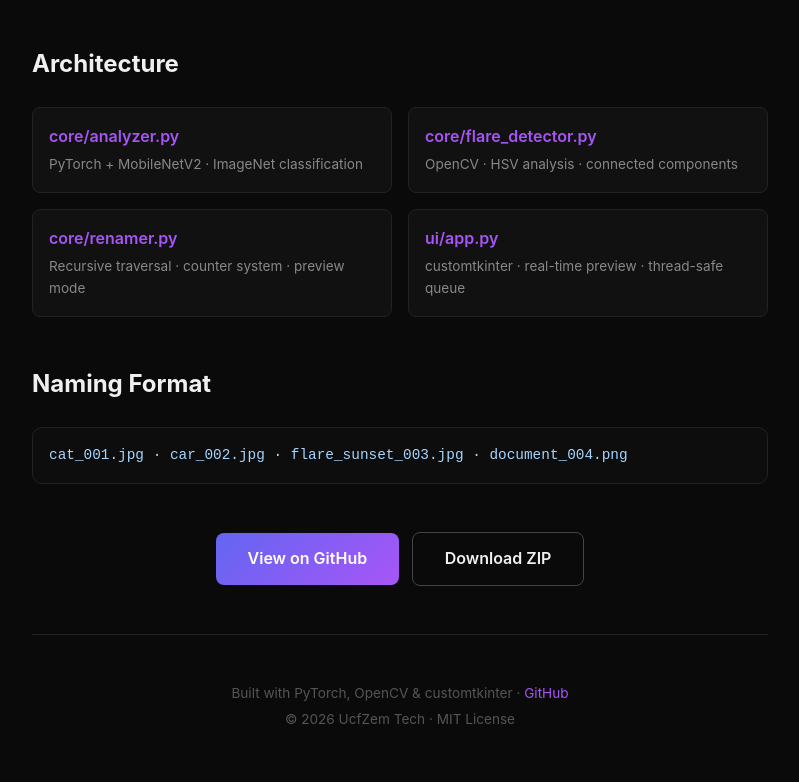
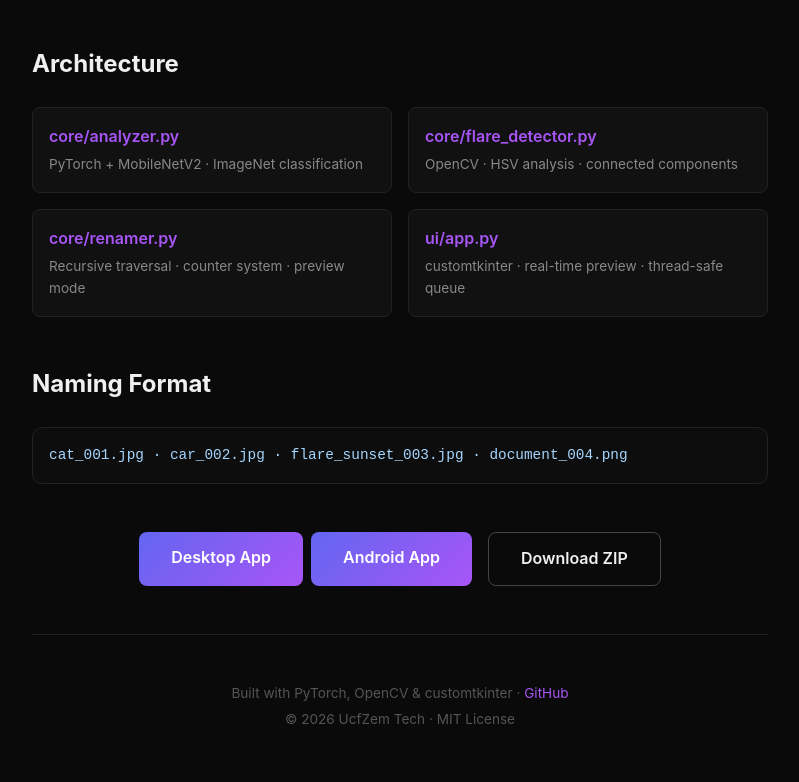
Before and after one commit to ucfzem/PicPulse, a website: page index.html in a window 1280 px wide. Shown: the part 742-1524 px from the top of the page, without its empty margins (240-1039 px from the left). Drawn offline with Linux system fonts and the light colour scheme.

Commit message:
Update landing page with Android app links

```diff
--- a/index.html
+++ b/index.html
@@ -103,8 +103,9 @@
       cat_001.jpg · car_002.jpg · flare_sunset_003.jpg · document_004.png
     </div>
 
-    <div class="cta">
-      <a href="https://github.com/ucfzem/PicPulse" class="btn btn-primary" target="_blank">View on GitHub</a>
+    <div style="display:flex;flex-wrap:wrap;gap:0.5rem;justify-content:center;" class="cta">
+      <a href="https://github.com/ucfzem/PicPulse" class="btn btn-primary" target="_blank">Desktop App</a>
+      <a href="https://github.com/ucfzem/picpulse-android" class="btn btn-primary" target="_blank">Android App</a>
       <a href="https://github.com/ucfzem/PicPulse/archive/refs/heads/main.zip" class="btn btn-outline" target="_blank">Download ZIP</a>
     </div>
 
```
